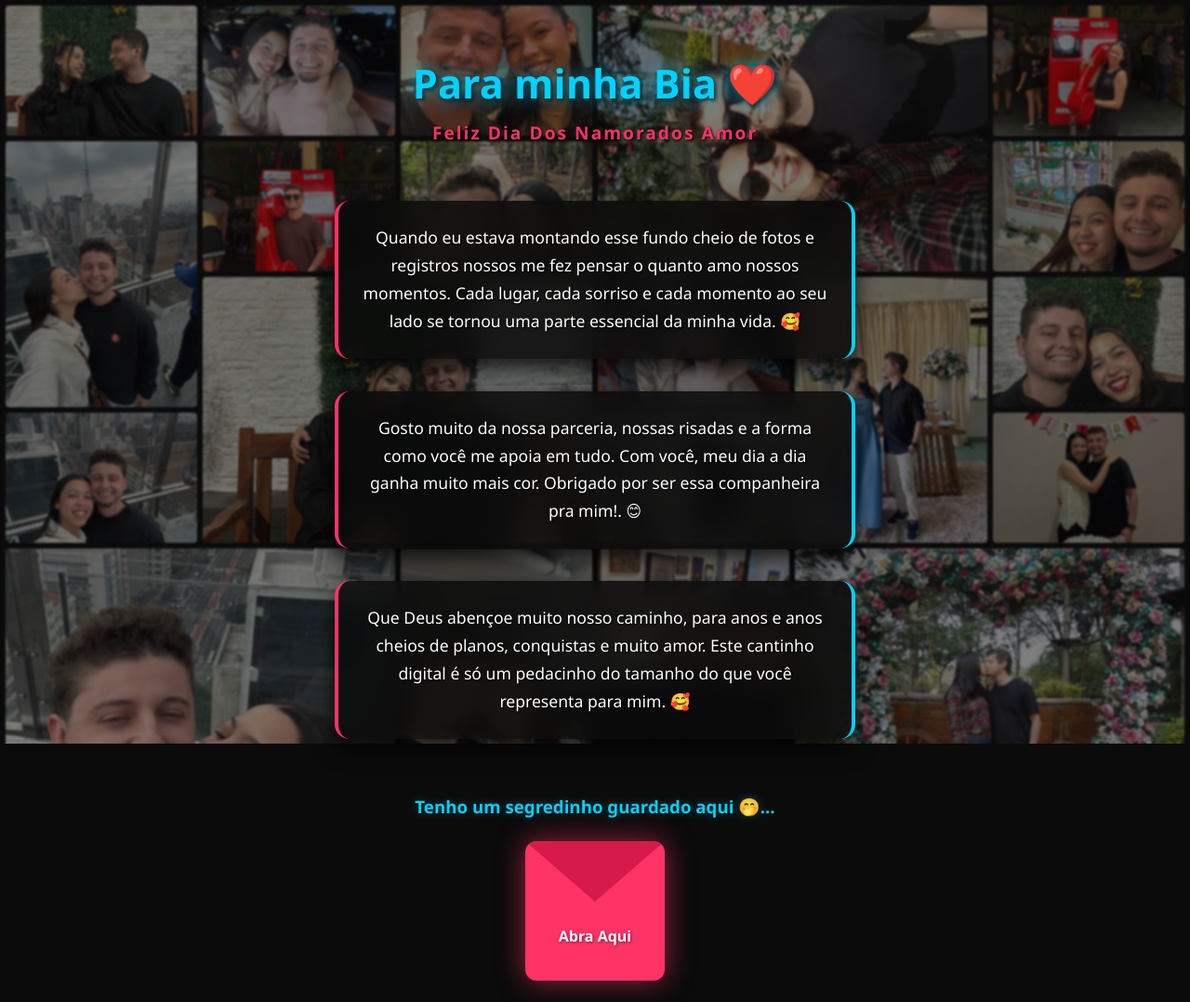
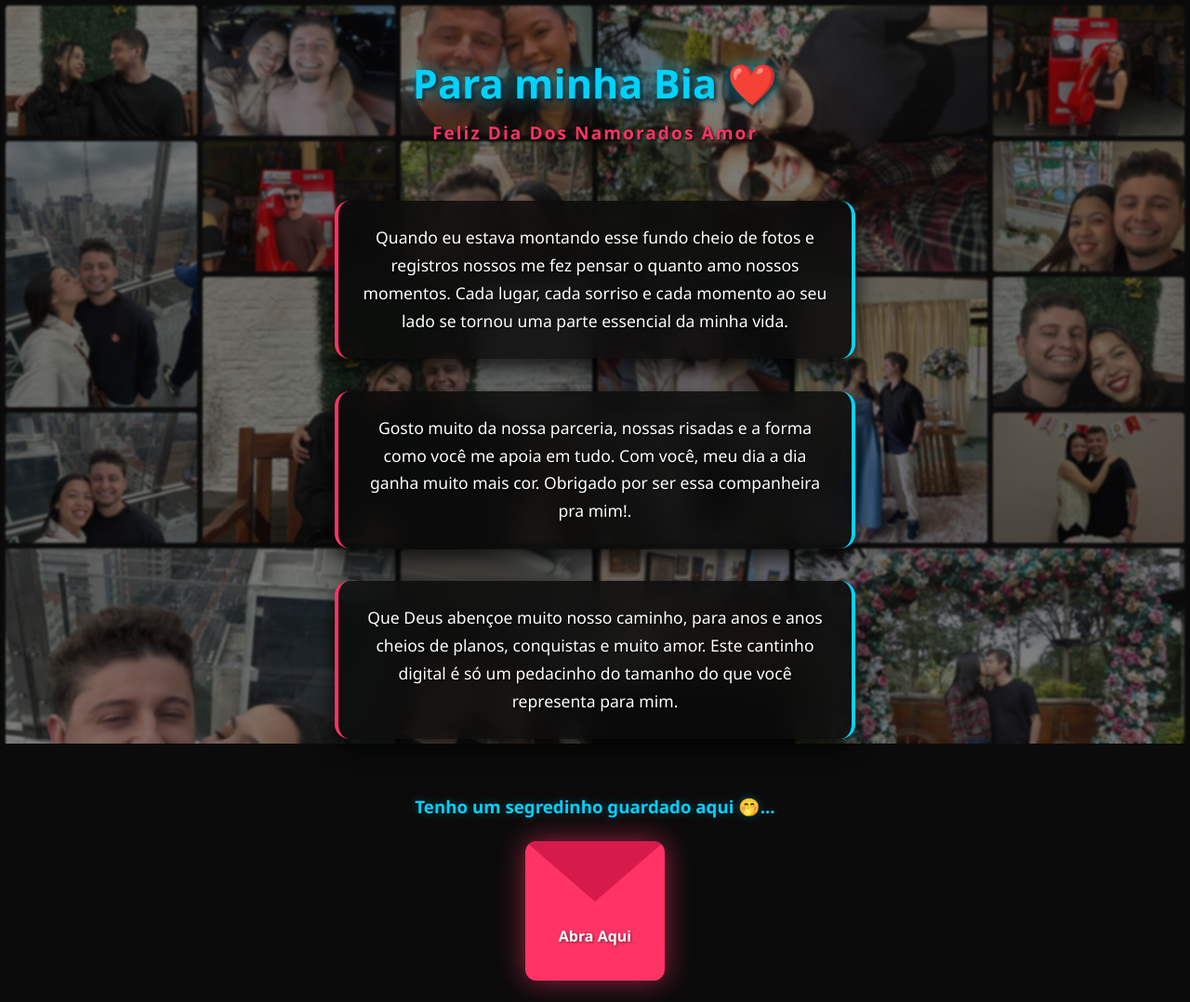
Before and after one commit to gustavoribeiro31/cartinha, a plain HTML site: page index.html in a window 1280 px wide. Shown: the whole page at 93% size. Drawn offline with Linux system fonts and the light colour scheme.

Commit message:
Update index.html

```diff
--- a/index.html
+++ b/index.html
@@ -272,15 +272,15 @@
     <div class="container">
 
         <div class="texto-romantico">
-            <p>Quando eu estava montando esse fundo cheio de fotos e registros nossos me fez pensar o quanto amo nossos momentos. Cada lugar, cada sorriso e cada momento ao seu lado se tornou uma parte essencial da minha vida. 🥰</p>
+            <p>Quando eu estava montando esse fundo cheio de fotos e registros nossos me fez pensar o quanto amo nossos momentos. Cada lugar, cada sorriso e cada momento ao seu lado se tornou uma parte essencial da minha vida.</p>
         </div>
 
         <div class="texto-romantico">
-            <p>Gosto muito da nossa parceria, nossas risadas e a forma como você me apoia em tudo. Com você, meu dia a dia ganha muito mais cor. Obrigado por ser essa companheira pra mim!. 😊</p>
+            <p>Gosto muito da nossa parceria, nossas risadas e a forma como você me apoia em tudo. Com você, meu dia a dia ganha muito mais cor. Obrigado por ser essa companheira pra mim!.</p>
         </div>
 
         <div class="texto-romantico">
-            <p>Que Deus abençoe muito nosso caminho, para anos e anos cheios de planos, conquistas e muito amor. Este cantinho digital é só um pedacinho do tamanho do que você representa para mim. 🥰</p>
+            <p>Que Deus abençoe muito nosso caminho, para anos e anos cheios de planos, conquistas e muito amor. Este cantinho digital é só um pedacinho do tamanho do que você representa para mim.</p>
         </div>
 
         <div class="secao-carta">
```
